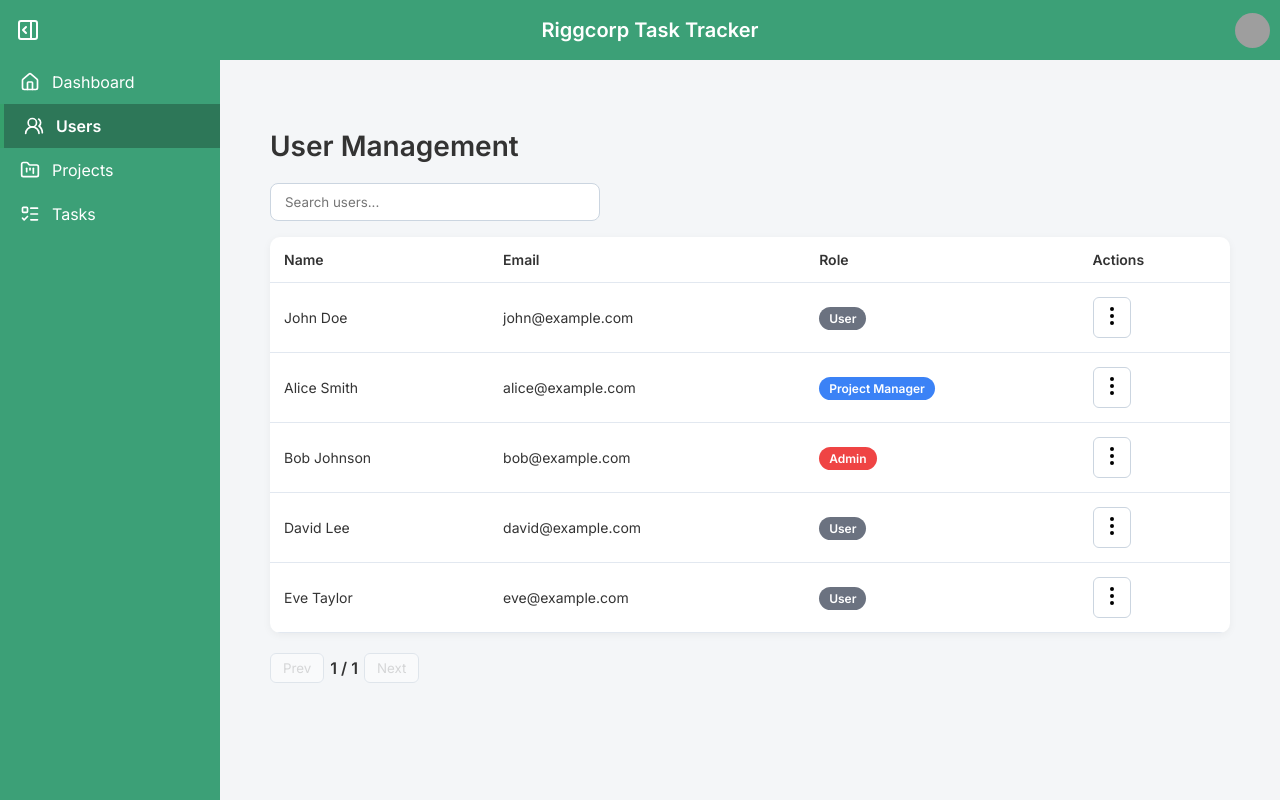
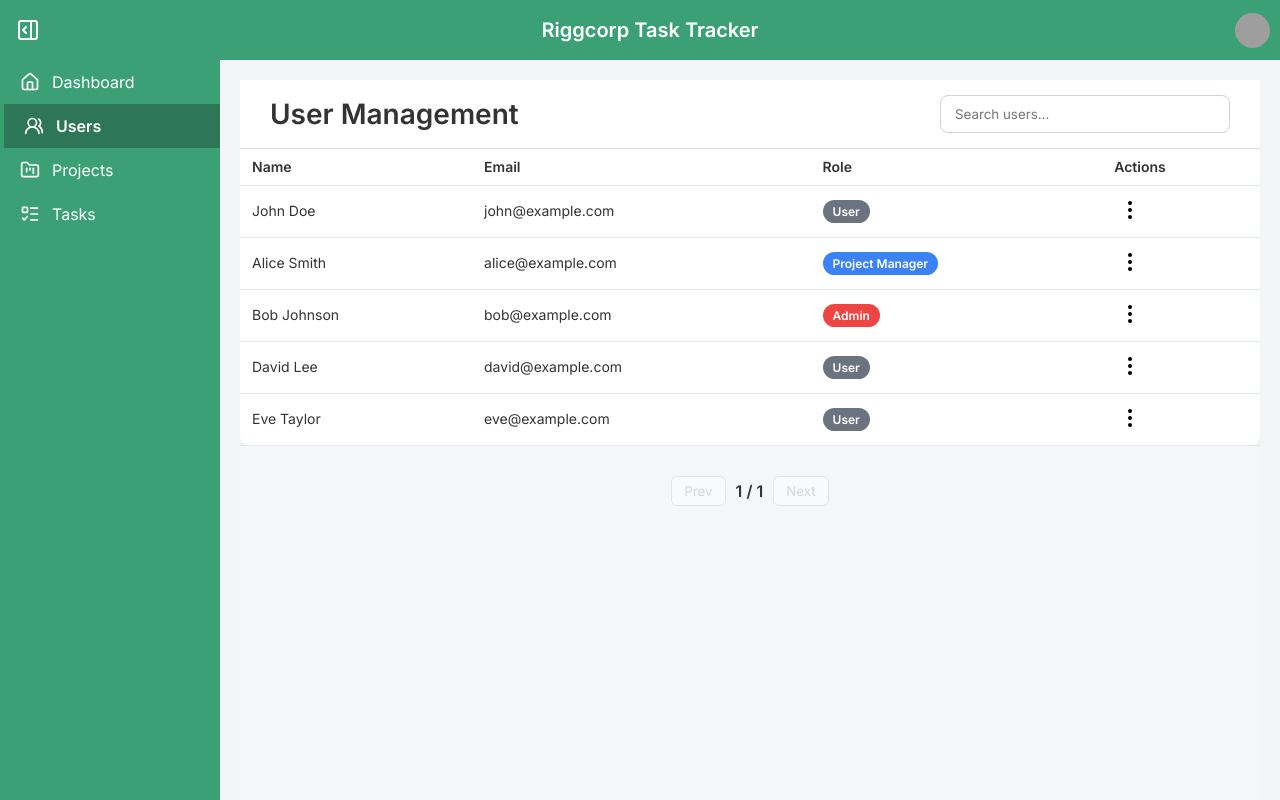
Before and after one commit to SajjadHossain0/Task-Tracker, a Vue app: page /users in a window 1280 px wide. Built offline with nearby package versions, Linux system fonts and the light colour scheme; grey boxes are pictures that could not be loaded.

Commit message:
fixed three doots dropdown and header

```diff
--- a/src/pages/ProjectDetails.vue
+++ b/src/pages/ProjectDetails.vue
@@ -227,8 +227,8 @@ function addTask() {
 }
 .modal {
   background: white;
-  width: 50%;
-  height: 60%;
+  width: 500px;
+  max-height: 80vh;
   border-radius: 10px;
   display: flex;
   flex-direction: column;
@@ -251,7 +251,7 @@ function addTask() {
   padding: 20px;
   display: flex;
   flex-direction: column;
-  gap: 12px;
+   overflow-y: auto;
 }
 .input-fields {
   display: flex;
@@ -268,7 +268,12 @@ function addTask() {
 }
 .textarea { resize: none; min-height: 80px; }
 .modal-footer {
-  padding: 15px 20px;
+  display: flex;
+  margin-left: auto;
+  color: #3ca077;
+  text-align: right;
+  right: 0;
+  padding: 10px 10%;
   border-top: 1px solid #eee;
 }
 .full {
--- a/src/pages/Projects.vue
+++ b/src/pages/Projects.vue
@@ -84,13 +84,16 @@ function openProject(id) {
         <h2>Create Project</h2>
         <input v-model="newProject.name" placeholder="Project Name" class="input" />
         <textarea v-model="newProject.description" placeholder="Project Description" class="textarea"></textarea>
-        <button class="btn full" @click="createProject">Create</button>
+        <button class="btn" @click="createProject">Create</button>
       </div>
     </div>
   </div>
 </template>
 
 <style scoped>
+  h2{
+    text-align: center;
+  }
 .page {
   padding: 20px;
 }
@@ -123,8 +126,14 @@ function openProject(id) {
   border-radius: 6px;
   cursor: pointer;
   display: flex;
-  align-items: center;
   gap: 6px;
+  text-align: right;
+  justify-items: right;
+}
+button{
+  position: relative;
+  right: 0;
+  margin-left: auto;
 }
 .icon {
   width: 18px;
@@ -137,6 +146,7 @@ function openProject(id) {
   max-height: 500px;
   overflow-y: auto;
   padding-right: 5px;
+  padding-left: 5px;
 }
 .card {
   background: white;
@@ -180,6 +190,7 @@ function openProject(id) {
   border: 1px solid #ddd;
   margin: 10px 0;
   border-radius: 6px;
+  box-sizing: border-box;
 }
 .full {
   width: 100%;
@@ -187,6 +198,6 @@ function openProject(id) {
 .empty-state {
   text-align: center;
   color: #888;
-  padding: 20px 0;
+  padding: 20px 20px;
 }
 </style>
--- a/src/pages/Tasks.vue
+++ b/src/pages/Tasks.vue
@@ -150,7 +150,9 @@ function closeTaskModal() {
 h1 {
   margin-bottom: 20px;
 }
-
+h2{
+  color: white;
+}
 .filter-bar {
   display: flex;
   gap: 15px;
@@ -182,13 +184,13 @@ h1 {
 .task-list {
   display: flex;
   flex-direction: column;
-  gap: 15px;
+  gap: 15px;}
 
-  /* Scrollable */
+  /* Scrollable
   //max-height: 500px;
   //overflow-y: auto;
   //padding-right: 5px;
-}
+*/
 
 
 .task-card {
@@ -239,54 +241,113 @@ h1 {
   inset: 0;
   background: rgba(0,0,0,0.4);
   display: flex;
+  align-items: center;
   justify-content: center;
   align-items: center;
   z-index: 1000;
+  backdrop-filter: blur(4px);
 }
 
 .modal {
   background: white;
-  width: 60%;
-  max-width: 700px;
-  border-radius: 10px;
+  width: 520px;
+  max-width: 90%;
+  max-height: 85vh;
+  border-radius: 14px;
   display: flex;
   flex-direction: column;
   overflow: hidden;
+  box-shadow: 0 20px 50px regb(0,0,0,0.25);
+  animation: modalPop0.25s ease;
 }
 
+/*animation */
+@keymodalPop{
+  form{
+    opacity: 0;
+    transform: scale(0.9);
+  } to {
+    opacity: 1;
+    transform: scale(1);
+  }
+}
 .modal-header {
+  background-color: #3ca077;
   display: flex;
   justify-content: space-between;
   align-items: center;
   padding: 15px 20px;
-  border-bottom: 1px solid #eee;
+
 }
 
 .modal-header h2 {
+  font-size: 18px;
   margin: 0;
 }
 
 .close-btn {
+
+  border: none;
+  padding: 6px;
   background: transparent;
-  border: none;
+  transition: 0.2s;
   cursor: pointer;
 }
-
+.close-btn:hover{
+  background: transparent;
+}
 .modal-body {
   padding: 20px;
-  display: flex;
-  flex-direction: column;
-  gap: 15px;
+  overflow-y: auto;
+  color: #374151;
+  line-height: 1.6;
+}
+.modal-body p{
+  margin-bottom: 10px;
 }
 
+.modal-body strong{
+ color: #111827;
+}
+
+.file-preview {
+margin-top: 16px;
+padding: 12px;
+border-radius: 10px;
+background: #f9fafb;
+border: 1px solid #e5e7eb;
+}
 .file-preview img {
+  margin-top: 10px;
   max-width: 100%;
-  border-radius: 6px;
-  margin-top: 10px;
+ border-radius: 8px;
 }
 
 .file-preview a {
   color: #007bff;
+  text-decoration: none;
+  font-weight: 500;
+  text-decoration: none;
+}
+ a:hover{
   text-decoration: underline;
 }
+img:hover{
+  text-decoration: underline;
+}
+.file-link{
+  color: #3ca077;
+  text-decoration: underline;
+  font-weight: 500;
+}
+
+.file {
+  padding: 4px 10px;
+  border-radius: 20px;
+  font-size: 12px;
+  background: #e0e7ff;
+  color: #3730a3;
+  margin-left: 6px;
+}
+
 </style>
--- a/src/pages/UserTable.vue
+++ b/src/pages/UserTable.vue
@@ -1,6 +1,42 @@
 <script setup>
+
 import {ref, computed} from "vue";
 import {X, MoreVertical} from "lucide-vue-next";
+
+//Dropdown//
+ const openDropdownId = ref(null);
+const dropdownPosition = ref({ top: 0, left: 0 });
+
+function toggleDropdown(userId, event) {
+  if (openDropdownId.value === userId) {
+    openDropdownId.value = null;
+    return;
+  }
+
+  const rect = event.currentTarget.getBoundingClientRect();
+  const dropdownHeight = 250; // max dropdown height
+  const dropdownWidth = 180;
+  const viewportHeight = window.innerHeight;
+  const viewportWidth = window.innerWidth;
+
+  // Vertical position
+  let top = rect.bottom + 6;
+  if (top + dropdownHeight > viewportHeight) {
+    top = rect.top - dropdownHeight - 6; // show above button if overflow
+  }
+
+  // Horizontal position
+  let left = rect.left;
+  if (left + dropdownWidth > viewportWidth) {
+    left = viewportWidth - dropdownWidth - 10; // fit to viewport
+  }
+
+  dropdownPosition.value = { top, left };
+  openDropdownId.value = userId;
+}
+
+
+
 
 // Example user data
 const users = ref([
@@ -37,7 +73,29 @@ const showEditModal = ref(false);
 const showDeleteModal = ref(false);
 const selectedUser = ref(null);
 
-// Actions
+// handleclick and onmount//
+
+function handleClickOutside(event) {
+  if (!event.target.closest(".dropdown") &&
+      !event.target.closest(".dropdown-wrapper")) {
+    openDropdownId.value = null;
+  }
+}
+
+import { onMounted, onBeforeUnmount } from "vue";
+
+onMounted(() => {
+  document.addEventListener("click", handleClickOutside);
+});
+
+onBeforeUnmount(() => {
+  document.removeEventListener("click", handleClickOutside);
+});
+
+
+
+//Ctions//
+
 function openView(user) {
   selectedUser.value = {...user};
   showViewModal.value = true;
@@ -72,7 +130,8 @@ function deleteUser() {
 
 <template>
   <div class="page">
-    <h1>User Management</h1>
+    <header class="page-header">
+ <h1>User Management</h1>
 
     <!-- Search -->
     <input
@@ -81,9 +140,11 @@ function deleteUser() {
         placeholder="Search users..."
         class="search-input"
     />
+    </header>
+
 
     <!-- Users Table -->
-    <div class="overflow-x-auto">
+    <div class="table-wrapper">
       <table class="users-table">
         <thead>
         <tr>
@@ -103,17 +164,20 @@ function deleteUser() {
           <td class="relative">
             <!-- Action dropdown -->
             <div class="dropdown-wrapper">
-              <button @click="user.showDropdown = !user.showDropdown">
+              <button @click="toggleDropdown(user.id, $event )">
                 <MoreVertical class="w-5 h-5"/>
               </button>
-              <div v-if="user.showDropdown" class="dropdown">
+              <div v-if="openDropdownId === user.id" class="dropdown" :style="{
+                top: dropdownPosition.top + 'px',
+                left: dropdownPosition.left + 'px'
+              }">
                 <ul>
-                  <li @click="openView(user); user.showDropdown=false">View</li>
-                  <li @click="openEdit(user); user.showDropdown=false">Edit</li>
-                  <li @click="openDelete(user); user.showDropdown=false">Delete</li>
-                  <li @click="updateRole(user, 'User'); user.showDropdown=false">Make User</li>
-                  <li @click="updateRole(user, 'Admin'); user.showDropdown=false">Make Admin</li>
-                  <li @click="updateRole(user, 'Project Manager'); user.showDropdown=false">Make Project Manager</li>
+                  <li @click="openView(user); openDropdownId=null">View</li>
+                  <li @click="openEdit(user); openDropdownId=null">Edit</li>
+                  <li @click="openDelete(user); openDropdownId=null">Delete</li>
+                  <li @click="updateRole(user, 'User'); openDropdownId=null">Make User</li>
+                  <li @click="updateRole(user, 'Admin'); openDropdownId=null">Make Admin</li>
+                  <li @click="updateRole(user, 'Project Manager'); openDropdownId=null">Make Project Manager</li>
                 </ul>
               </div>
             </div>
@@ -196,26 +260,40 @@ function deleteUser() {
 <style scoped>
 .page {
   background-color: #f4f6f8;
-  padding: 30px;
+  padding: 0px;
   min-height: 100vh;
   color: #333;
 }
+.page-header {
+  position: sticky;
+  top: 0;
+  z-index: 100;
+  display: flex;
+  justify-content: space-between; /* left & right */
+  align-items: center;
+  padding: 15px 30px ;
+  background:#ffffff;
+  border-bottom: 1px solid #ddd;
 
-h1 {
+}
+
+.page-header h1 {
   font-size: 28px;
   font-weight: 700;
-  margin-bottom: 20px;
+  margin:0;
 }
 
 /* Search */
 .search-input {
+  width: 260px;
+  display: flex;
   padding: 10px 14px;
   border-radius: 8px;
   border: 1px solid #cbd5e0;
-  width: 100%;
+  /*width: 100%;
   max-width: 300px;
   margin-bottom: 16px;
-  outline: none;
+  outline: none;*/
   transition: all 0.2s ease;
 }
 
@@ -223,28 +301,53 @@ h1 {
   border-color: #3ca077;
   box-shadow: 0 0 5px rgba(60, 160, 119, 0.4);
 }
+/* table-wrapper*/
+
+.table-wrapper {
+  max-height: 250px ;/* header + pagination বাদ */
+  overflow-y: auto;
+
+}
+
 
 /* Table */
 .users-table {
+
   width: 100%;
   border-collapse: collapse;
   background-color: #fff;
   border-radius: 10px;
-  overflow: hidden;
   box-shadow: 0 2px 8px rgba(0, 0, 0, 0.05);
 }
 
+.users-table thead th {
+  max-height: 250px;
+  top: 0;
+  background: #ffffff;
+  z-index: 10;
+}
+
+/*.users-table tbody tr {
+  height: 44px;
+}*/
+
+
 th, td {
-  padding: 14px;
+  padding: 8px 12px;
   text-align: left;
   border-bottom: 1px solid #e2e8f0;
   font-size: 14px;
+  line-height: 1.4;
 }
 
 tbody tr:hover {
   background-color: #f1f5f9;
 }
 
+/* Remove dropdown hover color */
+.dropdown ul li:hover {
+  background-color: transparent;
+}
 /* Role badges */
 .role {
   padding: 4px 10px;
@@ -267,35 +370,49 @@ tbody tr:hover {
 }
 
 /* Dropdown */
-.dropdown-wrapper {
-  position: relative;
-  display: inline-block;
-}
+/*.dropdown-wrapper {
+  height: calc(100vh - 140px);
+  overflow: auto;
+}*/
 
 .dropdown-wrapper button {
-  border: 1px solid #cbd5e0;
-  border-radius: 6px;
-  background: #fff;
-  padding: 6px;
+  border: none;
+  background:transparent;
+  padding: 4px;
   cursor: pointer;
 }
 
 .dropdown-wrapper button:hover {
-  background-color: #f3f4f6;
+  background-color: transparent;
 }
 
+.table-wrapper {
+  max-height: 400px; /* header + pagination adjust */
+  overflow-y: auto;
+  margin-bottom: 20px;
+}
+
+/* Table */
+.users-table thead th {
+  position: sticky;
+  top: 0;
+  background: #fff;
+  z-index: 10;
+}
+
+/* Dropdown */
 .dropdown {
+  max-height: 250px;
+  overflow-y: auto; /* scroll if options exceed */
   position: absolute;
-  right: 0;
-  top: 100%;
-  margin-top: 4px;
   width: 180px;
   background: #fff;
   border: 1px solid #e2e8f0;
   border-radius: 8px;
   box-shadow: 0 2px 10px rgba(0, 0, 0, 0.15);
-  z-index: 50;
+  z-index: 9999;
 }
+
 
 .dropdown ul {
   list-style: none;
@@ -311,15 +428,17 @@ tbody tr:hover {
 }
 
 .dropdown ul li:hover {
-  background-color: #f3f4f6;
+  background-color: transparent;
 }
 
 /* Pagination */
 .pagination {
-  margin-top: 20px;
   display: flex;
+  justify-content: center;
   align-items: center;
-  gap: 6px;
+  gap: 10px;
+  padding: 10px 0;
+  background: #f4f6f8;
 }
 
 .pagination button {
```
